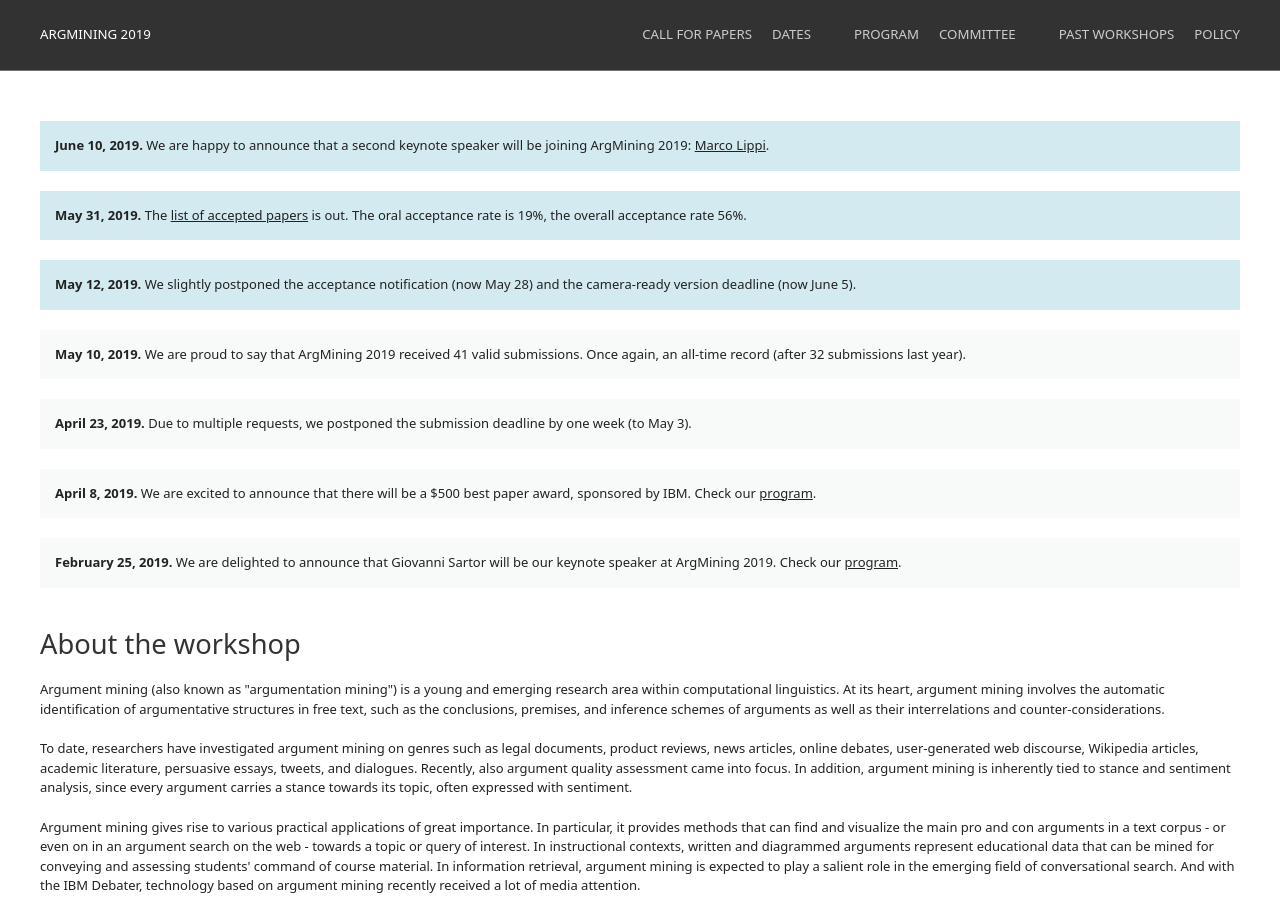
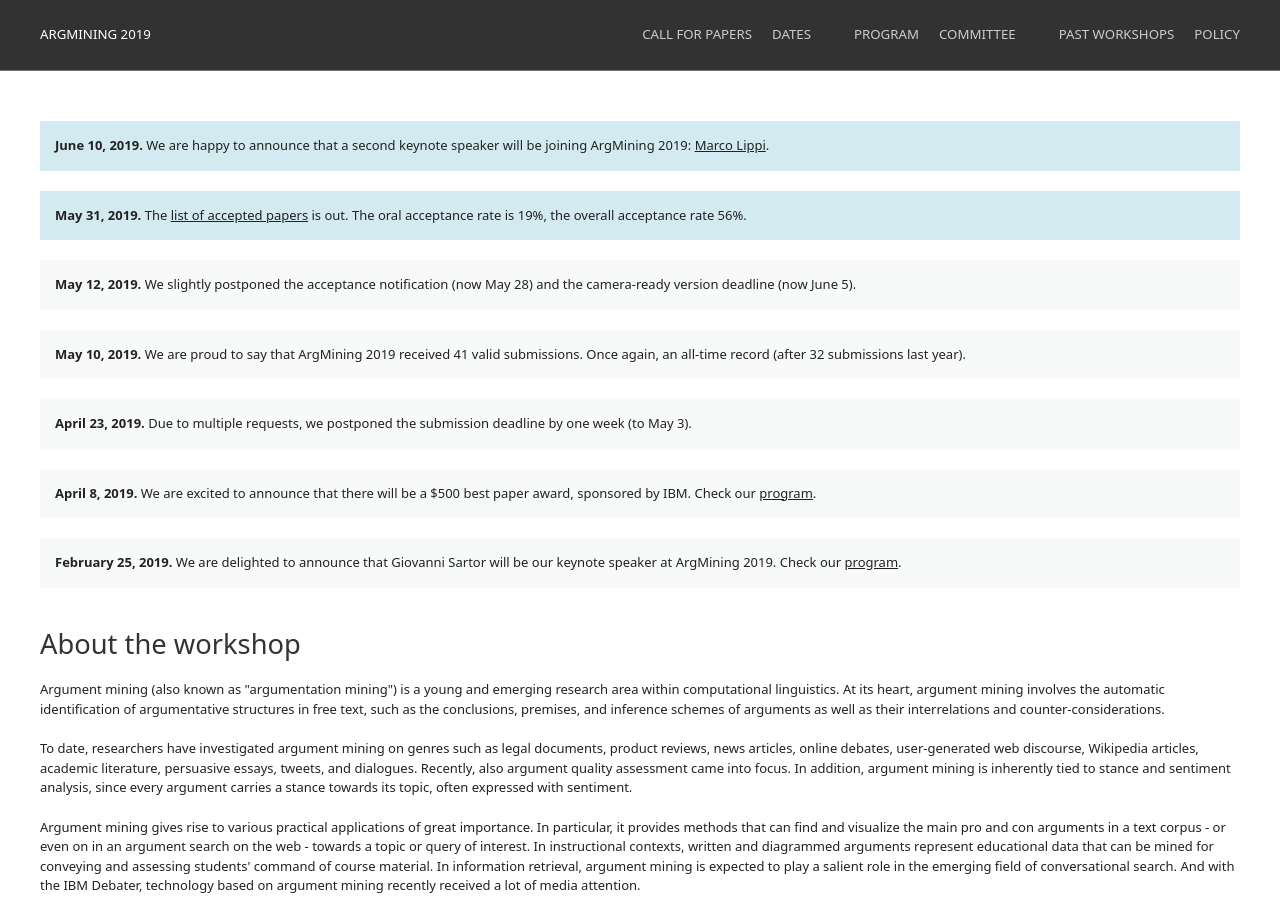
Before and after one commit to argmining19-webis-de/argmining19-webis-de.github.io, a Jekyll site: the page built from index.html, in a window 1280 px wide and 900 px high, scrolled down 335 px. Built offline with Jekyll 4.4.1, drawn with Linux system fonts in a browser that asks for light colours.

Commit message:
removed news

```diff
--- a/index.html
+++ b/index.html
@@ -17,7 +17,7 @@
                                 <b>May 31, 2019. </b>The <a href="/program.html#accepted_papers">list of accepted papers</a> is out. The oral acceptance rate is 19%, the overall acceptance rate 56%.
                         </p>
                 </div>
-                <div class="uk-alert news" uk-alert>
+                <div class="uk-alert old-news" uk-alert>
                         <p>
                                 <b>May 12, 2019. </b>We slightly postponed the acceptance notification (now May 28) and
                                 the camera-ready version deadline (now June 5).
```
